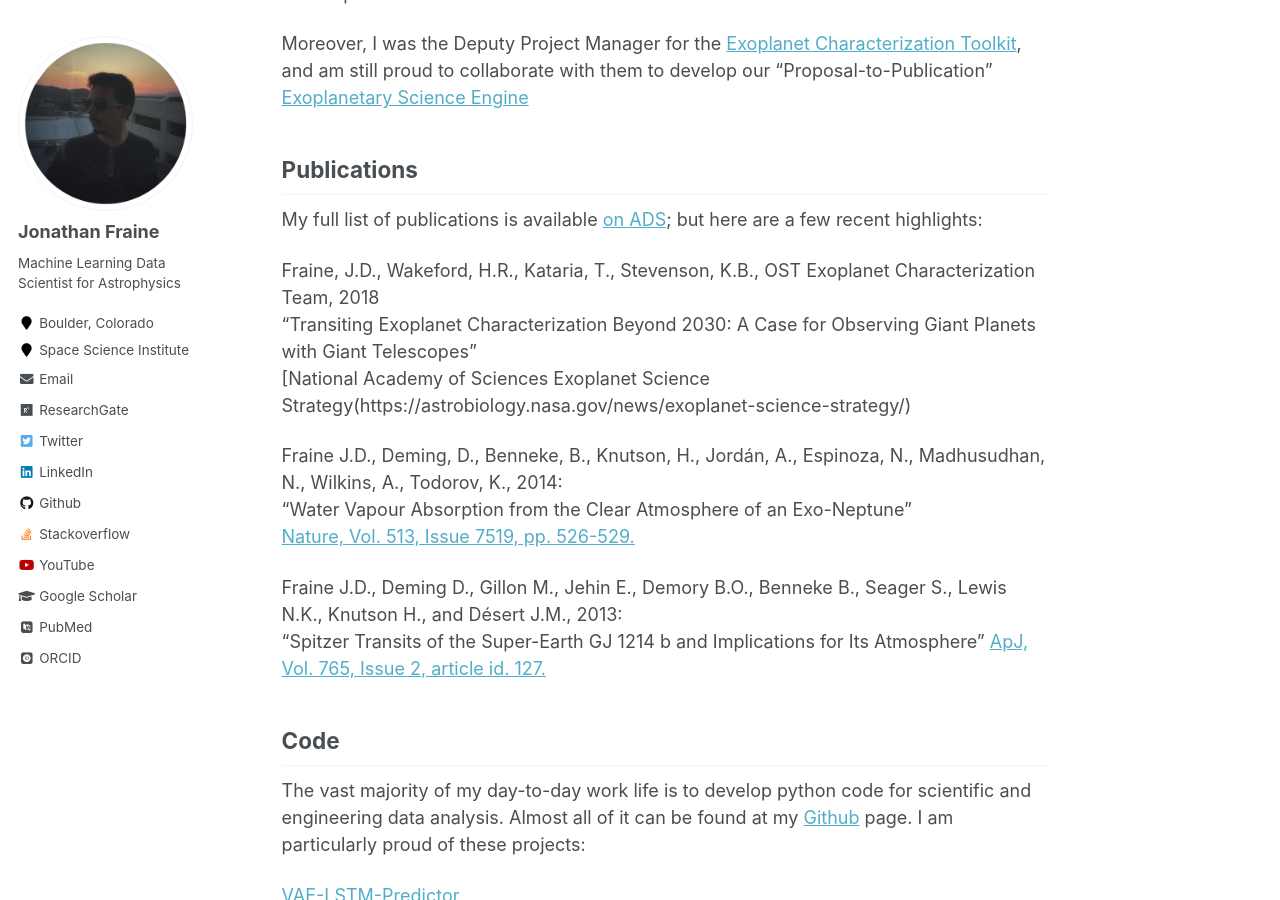
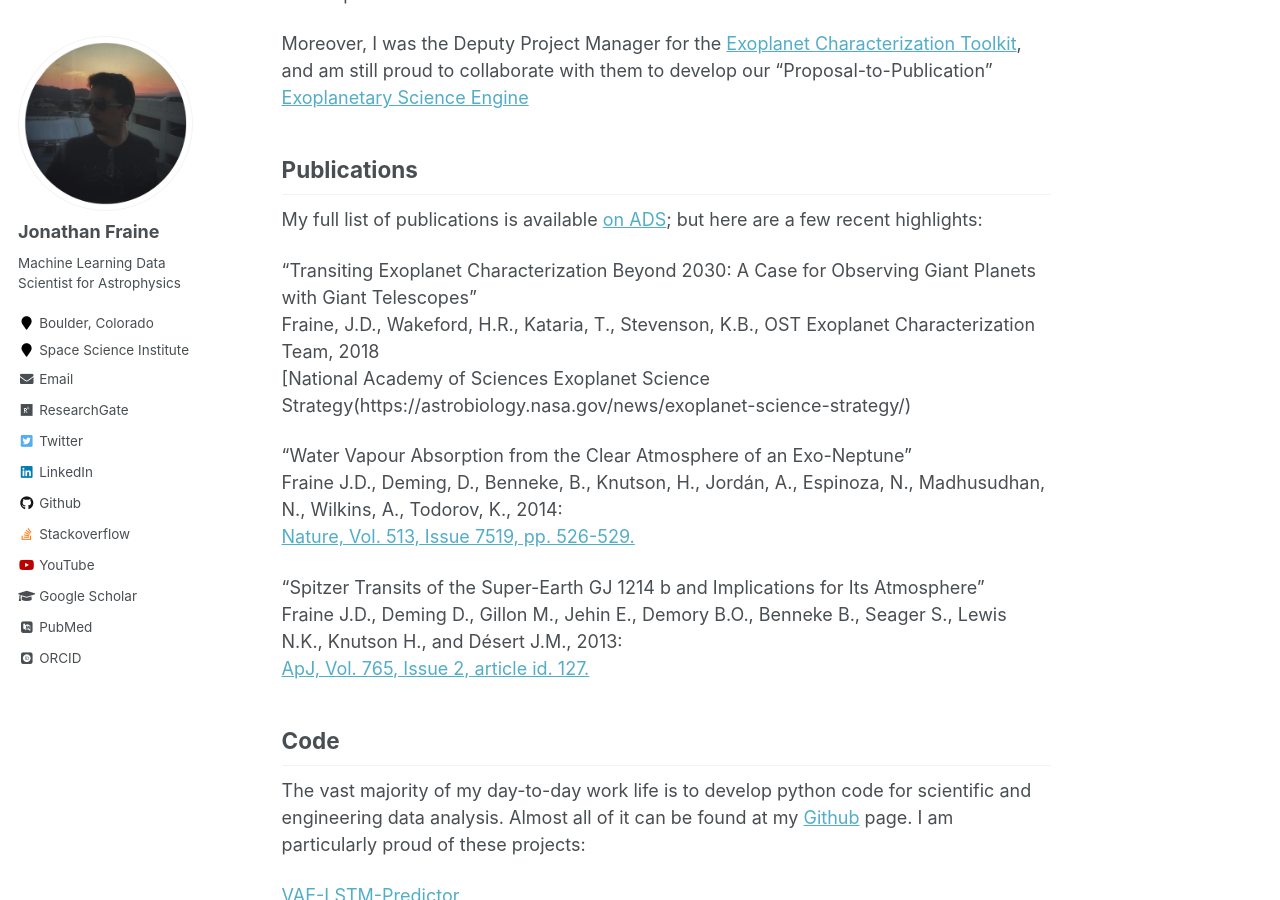
Before and after one commit to exowanderer/exowanderer.github.io, a Jekyll site: the page built from _pages/about.md, in a window 1280 px wide and 900 px high, scrolled down 447 px. Built offline with Jekyll 4.4.1, drawn with Linux system fonts in a browser that asks for light colours; some web fonts are replaced.

```diff
--- a/_pages/about.md
+++ b/_pages/about.md
@@ -18,17 +18,17 @@ Moreover, I was the Deputy Project Manager for the [Exoplanet Characterization T
 ## Publications
 My full list of publications is available [on ADS](http://adsabs.harvard.edu/cgi-bin/nph-abs_connect?return_req=no_params&author=Fraine&db_key=PRE); but here are a few recent highlights:
 
+"Transiting Exoplanet Characterization Beyond 2030: A Case for Observing Giant Planets with Giant Telescopes"
 Fraine, J.D., Wakeford, H.R., Kataria, T., Stevenson, K.B., OST Exoplanet Characterization Team, 2018
-"Transiting Exoplanet Characterization Beyond 2030: A Case for Observing Giant Planets with Giant Telescopes"
 [National Academy of Sciences Exoplanet Science Strategy(https://astrobiology.nasa.gov/news/exoplanet-science-strategy/)
 
+"Water Vapour Absorption from the Clear Atmosphere of an Exo-Neptune"
 Fraine J.D., Deming, D., Benneke, B., Knutson, H., Jordán, A., Espinoza, N., Madhusudhan, N., Wilkins, A., Todorov, K., 2014:
-"Water Vapour Absorption from the Clear Atmosphere of an Exo-Neptune"
 [Nature, Vol. 513, Issue 7519, pp. 526-529.](https://www.nature.com/articles/nature13785?proof=true&platform=oscar&draft=journal)
 
 
+"Spitzer Transits of the Super-Earth GJ 1214 b and Implications for Its Atmosphere"
 Fraine J.D., Deming D., Gillon M., Jehin E., Demory B.O., Benneke B., Seager S., Lewis N.K., Knutson H., and Désert J.M., 2013:
-"Spitzer Transits of the Super-Earth GJ 1214 b and Implications for Its Atmosphere"
 [ApJ, Vol. 765, Issue 2, article id. 127.](https://iopscience.iop.org/article/10.1088/0004-637X/765/1/24)
 
 ## Code
```
